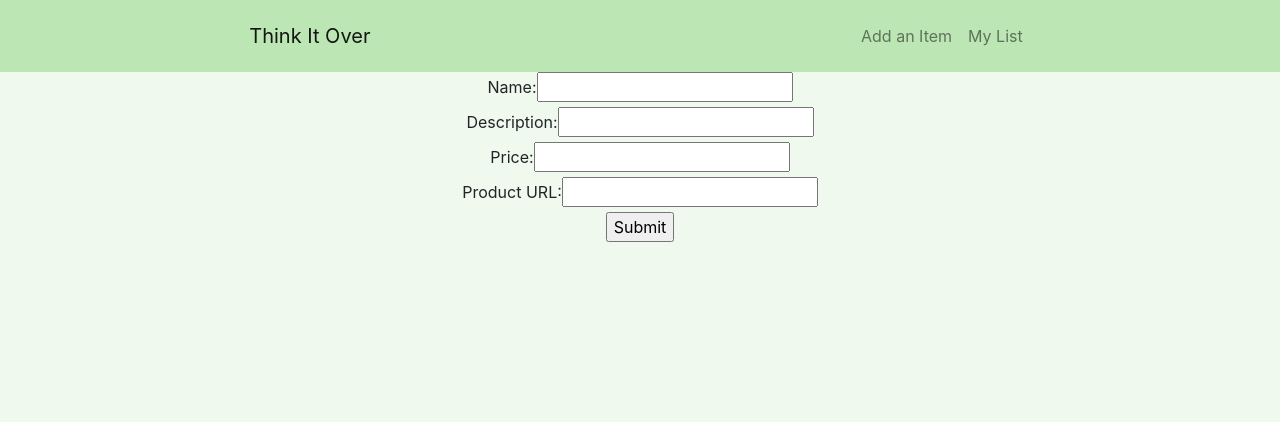
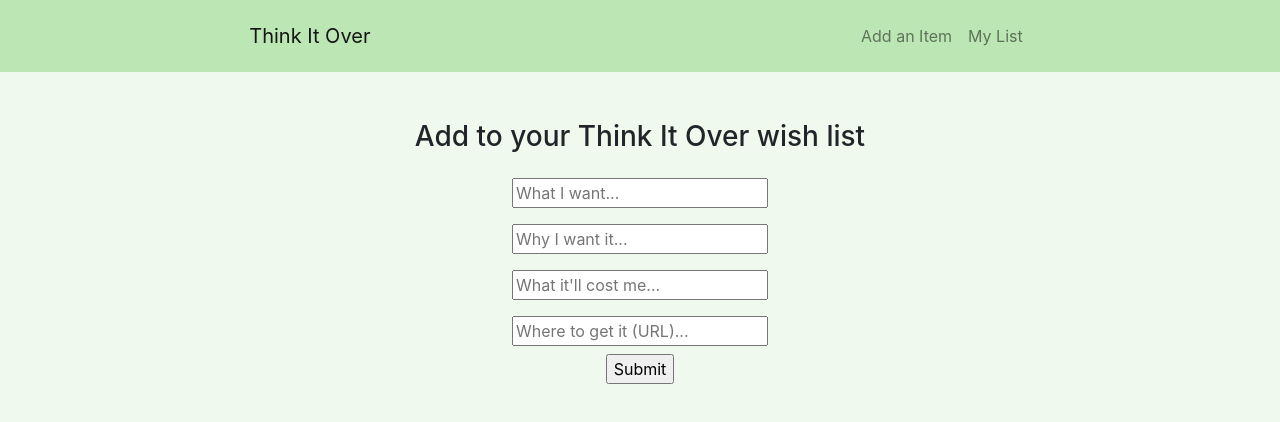
Before and after one commit to kaelaclement/think-it-over, a React (Create React App) app in the folder client/: page /new in a window 1280 px wide. Shown: the top 422 px of the page. Built offline with nearby package versions, Linux system fonts and the light colour scheme; no server answers.

Commit message:
style ItemForm component

```diff
--- a/client/src/components/ItemForm.js
+++ b/client/src/components/ItemForm.js
@@ -20,8 +20,6 @@ class ItemForm extends React.Component {
 
   handleSubmit = event => {
     event.preventDefault()
-    // check that addItem works - it does
-    // but now I need to actually persist the new item
     this.props.addItem(this.state, this.props.history)
     this.setState({
       name: '',
@@ -33,17 +31,20 @@ class ItemForm extends React.Component {
 
   render() {
     return (
-      <form onSubmit={this.handleSubmit}>
-        <label htmlFor="name">Name: </label>
-        <input type="text" name="name" value={this.state.name} onChange={this.handleOnChange} /><br />
-        <label htmlFor="description">Description: </label>
-        <input type="text" name="description" value={this.state.description} onChange={this.handleOnChange} /><br />
-        <label htmlFor="price">Price: </label>
-        <input type="text" name="price" value={this.state.price} onChange={this.handleOnChange} /><br />
-        <label htmlFor="url">Product URL: </label>
-        <input type="text" name="url" value={this.state.url} onChange={this.handleOnChange} /><br />
-        <input type="submit" />
-      </form>
+      <div>
+        <h3 className="mt-5">Add to your Think It Over wish list</h3>
+        <form onSubmit={this.handleSubmit} className="m-3">
+          {/* <label htmlFor="name">Name: </label> */}
+          <input required type="text" className="m-2" name="name" aria-label="product name" placeholder="What I want..." value={this.state.name} onChange={this.handleOnChange} /><br />
+          {/* <label htmlFor="description">Description: </label> */}
+          <input required type="text" className="m-2" name="description" aria-label="product description" placeholder="Why I want it..." value={this.state.description} onChange={this.handleOnChange} /><br />
+          {/* <label htmlFor="price">Price: </label> */}
+          <input required type="text" className="m-2" name="price" aria-label="product price" placeholder="What it'll cost me..." value={this.state.price} onChange={this.handleOnChange} /><br />
+          {/* <label htmlFor="url">Product URL: </label> */}
+          <input required type="text" className="m-2" name="url" aria-label="product url" placeholder="Where to get it (URL)..." value={this.state.url} onChange={this.handleOnChange} /><br />
+          <input type="submit" />
+        </form>
+      </div>
     )
   }
 }
```
